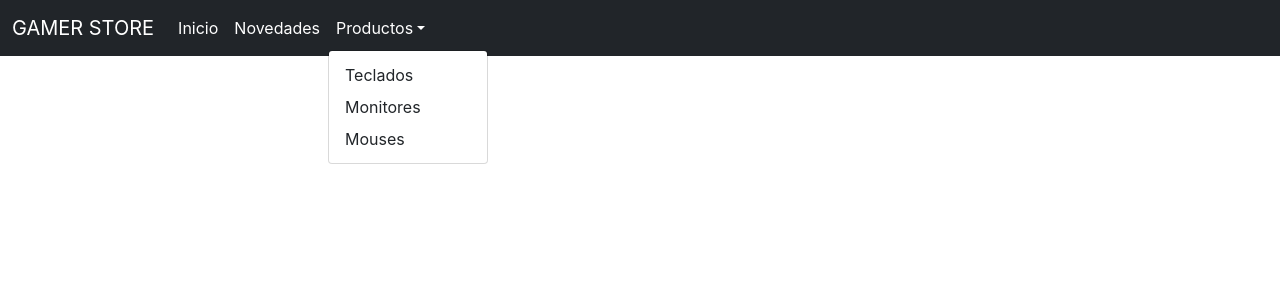
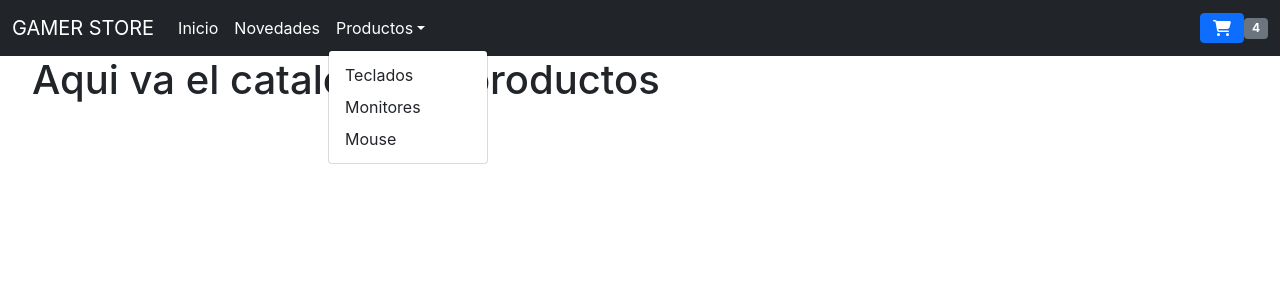
Before and after one commit to AdolfoCima/onlineStoreCima, a React (Create React App) app: page / in a window 1280 px wide. Both pictures are taken after a click on the button "Productos". Shown: the top 300 px of the page. Built offline with nearby package versions, Linux system fonts and the light colour scheme.

Commit message:
agrego CartWidget e ItemListContainer

```diff
--- a/package.json
+++ b/package.json
@@ -3,9 +3,14 @@
   "version": "0.1.0",
   "private": true,
   "dependencies": {
+    "@fortawesome/fontawesome-svg-core": "^6.1.1",
+    "@fortawesome/free-regular-svg-icons": "^6.1.1",
+    "@fortawesome/free-solid-svg-icons": "^6.1.1",
+    "@fortawesome/react-fontawesome": "^0.1.18",
     "@testing-library/jest-dom": "^5.16.4",
     "@testing-library/react": "^13.3.0",
     "@testing-library/user-event": "^13.5.0",
+    "babel-plugin-macros": "^3.1.0",
     "react": "^18.1.0",
     "react-dom": "^18.1.0",
     "react-scripts": "5.0.1",
--- a/public/index.html
+++ b/public/index.html
@@ -28,6 +28,19 @@
     integrity="sha384-EVSTQN3/azprG1Anm3QDgpJLIm9Nao0Yz1ztcQTwFspd3yD65VohhpuuCOmLASjC" crossorigin="anonymous">
   <!-- fin link de bootstrap -->
 
+  <!-- scripts de bootstrap -->
+  <script src="https://cdn.jsdelivr.net/npm/@popperjs/core@2.9.2/dist/umd/popper.min.js"
+  integrity="sha384-IQsoLXl5PILFhosVNubq5LC7Qb9DXgDA9i+tQ8Zj3iwWAwPtgFTxbJ8NT4GN1R8p"
+  crossorigin="anonymous" defer></script>
+  <script src="https://cdn.jsdelivr.net/npm/bootstrap@5.0.2/dist/js/bootstrap.min.js"
+  integrity="sha384-cVKIPhGWiC2Al4u+LWgxfKTRIcfu0JTxR+EQDz/bgldoEyl4H0zUF0QKbrJ0EcQF"
+  crossorigin="anonymous" defer></script>
+  <!--Fin scripts de bootstrap -->
+
+  <!------------Link a FontAwesome---------------->
+  <!-- <script src="https://kit.fontawesome.com/b67360ca9b.js" crossorigin="anonymous" defer></script> -->
+  <!------------Fin Link a FontAwesome---------------->
+
   <title>Tienda Online Cima</title>
 </head>
 
@@ -44,14 +57,6 @@
       To begin the development, run `npm start` or `yarn start`.
       To create a production bundle, use `npm run build` or `yarn build`.
     -->
-  <!-- scripts de bootstrap -->
-  <script src="https://cdn.jsdelivr.net/npm/@popperjs/core@2.9.2/dist/umd/popper.min.js"
-  integrity="sha384-IQsoLXl5PILFhosVNubq5LC7Qb9DXgDA9i+tQ8Zj3iwWAwPtgFTxbJ8NT4GN1R8p"
-  crossorigin="anonymous"></script>
-  <script src="https://cdn.jsdelivr.net/npm/bootstrap@5.0.2/dist/js/bootstrap.min.js"
-  integrity="sha384-cVKIPhGWiC2Al4u+LWgxfKTRIcfu0JTxR+EQDz/bgldoEyl4H0zUF0QKbrJ0EcQF"
-  crossorigin="anonymous"></script>
-  <!--Fin scripts de bootstrap -->
 </body>
 
 </html>
--- a/src/App.js
+++ b/src/App.js
@@ -1,11 +1,17 @@
 import logo from './logo.svg';
 import './App.css';
 import NavBar from './components/NavBar';
+import CartWidget from './components/CartWidget';
+import ItemListContainer from './components/ItemListContainer';
+
+
+
 
 function App() {
   return (
-    <div className="App">
-      <NavBar />
+    <div >
+      <NavBar><CartWidget /></NavBar>
+      <ItemListContainer />
     </div>
   );
 }
--- /dev/null
+++ b/src/components/CartWidget.js
@@ -0,0 +1,16 @@
+import { FontAwesomeIcon } from '@fortawesome/react-fontawesome'
+import { faShoppingCart } from '@fortawesome/free-solid-svg-icons'
+
+import './CartWidget.css';
+
+function CartWidget() {
+  return (
+    <header>
+      {/* <i  className="fa-regular fa-cart-shopping btn btn-primary"></i>  */}
+      <FontAwesomeIcon icon={faShoppingCart} className="fa-regular fa-cart-shopping btn btn-primary"/>
+      <span className="badge bg-secondary">4</span>
+    </header>
+  );
+}
+
+export default CartWidget;
--- /dev/null
+++ b/src/components/ItemListContainer.js
@@ -0,0 +1,9 @@
+import './ItemListContainer.css';
+
+function ItemListContainer() {
+    return (<ul>
+        <h1>Aqui va el catalogo de productos</h1>
+    </ul>)
+}
+
+export default ItemListContainer;
--- a/src/components/NavBar.js
+++ b/src/components/NavBar.js
@@ -1,6 +1,6 @@
 import './NavBar.css';
 
-function NavBar() {
+function NavBar({ children }) {
     return (
         <header>
             <nav className="navbar navbar-expand-lg navbar-dark bg-dark">
@@ -38,10 +38,11 @@ function NavBar() {
                                 <ul className="dropdown-menu" aria-labelledby="navbarDropdownMenuLink">
                                     <li><a className="dropdown-item" href="#">Teclados</a></li>
                                     <li><a className="dropdown-item" href="#">Monitores</a></li>
-                                    <li><a className="dropdown-item" href="#">Mouses</a></li>
+                                    <li><a className="dropdown-item" href="#">Mouse</a></li>
                                 </ul>
                             </li>
                         </ul>
+                    {children}
                     </div>
                 </div>
             </nav>
```
Also changed, not shown: src/components/Body.css (added), src/components/Body.js (added), src/components/Card.css (added), src/components/Card.js (added), src/components/CartWidget.css (added), src/components/ItemListContainer.css (added), 1 other file (tests, documents, lock files or other folders).
